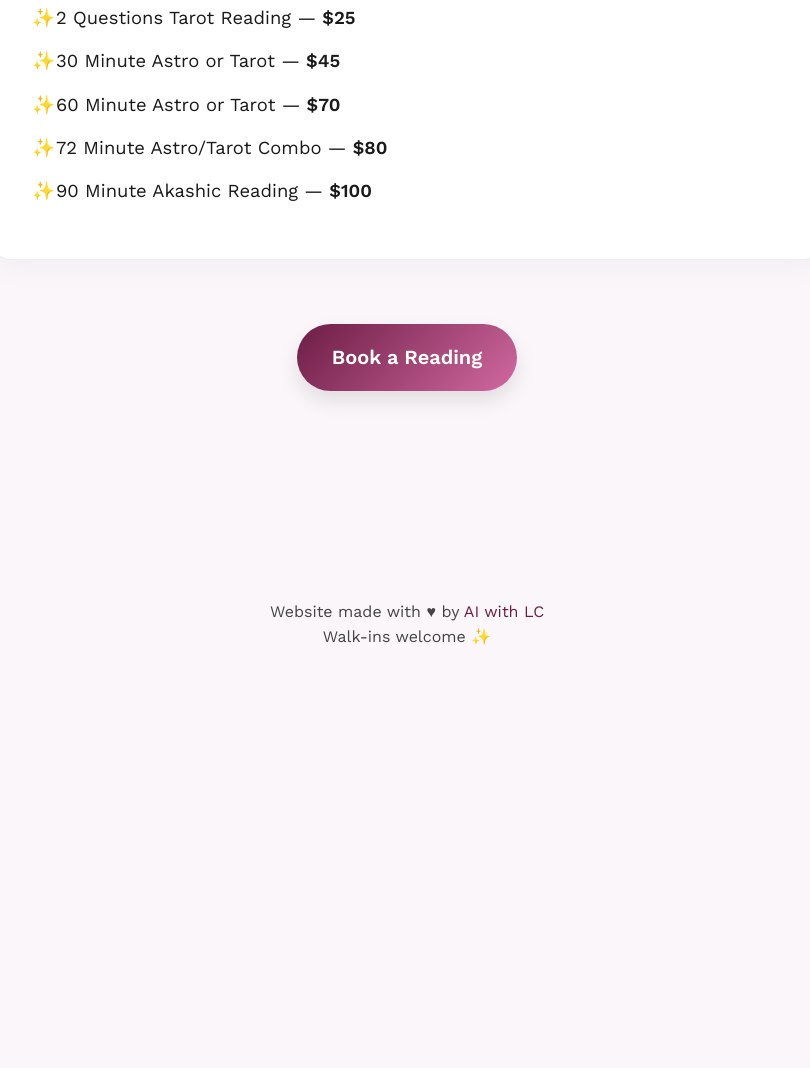
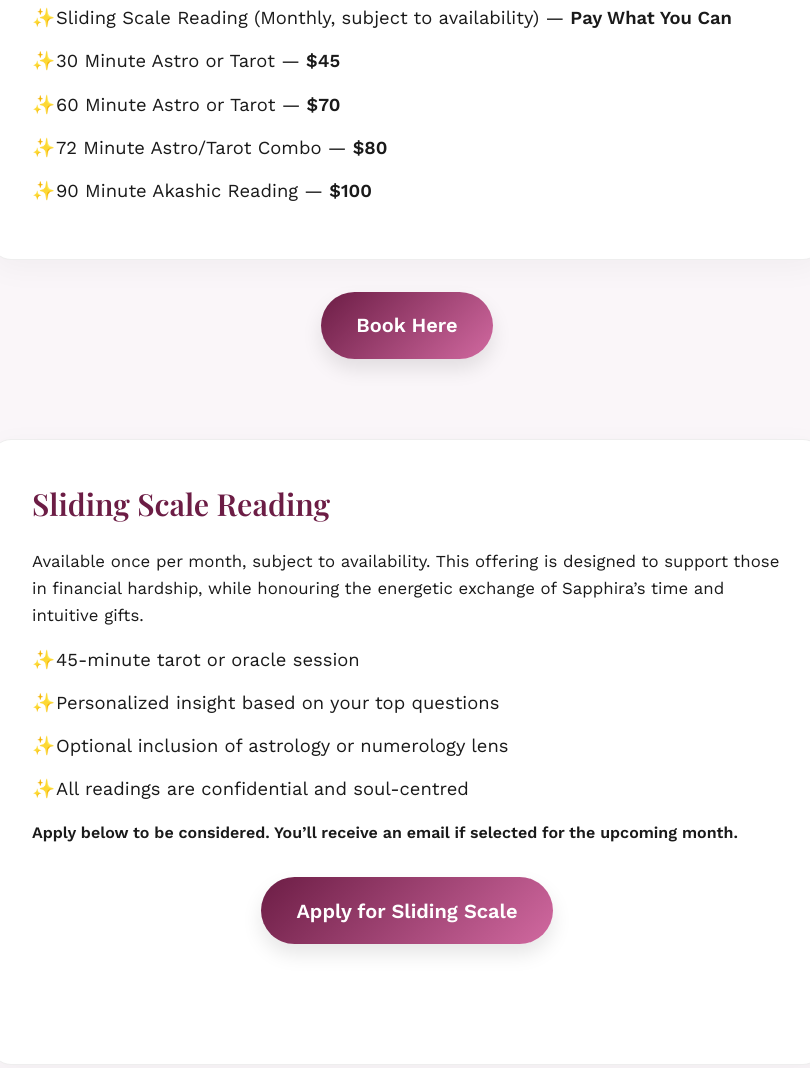
Before and after one commit to sapphirasmagic/sapphirasmagic.github.io, a plain HTML site: page index.html in a window 1280 px wide. Shown: the part 961-2029 px from the top of the page, without its empty margins (233-1043 px from the left). Before the commit the page ends 1643 px from the top, so only its background shows below. Drawn offline with nearby package versions, Linux system fonts and the light colour scheme.

Commit message:
Update index.html

```diff
--- a/index.html
+++ b/index.html
@@ -187,7 +187,7 @@
     <section class="pricing">
       <h2>Offerings</h2>
       <ul>
-        <li>2 Questions Tarot Reading — <strong>$25</strong></li>
+        <li>Sliding Scale Reading (Monthly, subject to availability) — <strong>Pay What You Can</strong></li>
         <li>30 Minute Astro or Tarot — <strong>$45</strong></li>
         <li>60 Minute Astro or Tarot — <strong>$70</strong></li>
         <li>72 Minute Astro/Tarot Combo — <strong>$80</strong></li>
@@ -195,9 +195,24 @@
       </ul>
     </section>
 
-    <div class="cta">
-      <a href="https://sapphirasmagic.github.io" target="_blank">Book a Reading</a>
+    <div class="cta" style="margin-top: 2rem;">
+      <a href="https://calendly.com/sapphira-c-readings" target="_blank">Book Here</a>
     </div>
+
+    <section class="pricing">
+      <h2>Sliding Scale Reading</h2>
+      <p style="margin-bottom: 1rem; font-size: 1.05rem;">Available once per month, subject to availability. This offering is designed to support those in financial hardship, while honouring the energetic exchange of Sapphira’s time and intuitive gifts.</p>
+      <ul>
+        <li>45-minute tarot or oracle session</li>
+        <li>Personalized insight based on your top questions</li>
+        <li>Optional inclusion of astrology or numerology lens</li>
+        <li>All readings are confidential and soul-centred</li>
+      </ul>
+      <p style="margin-top: 1rem; font-weight: 600;">Apply below to be considered. You’ll receive an email if selected for the upcoming month.</p>
+      <div class="cta" style="margin-top: 2rem;">
+        <a href="https://forms.gle/your-form-link-here" target="_blank">Apply for Sliding Scale</a>
+      </div>
+    </section>
   </main>
 
   <footer>
```
